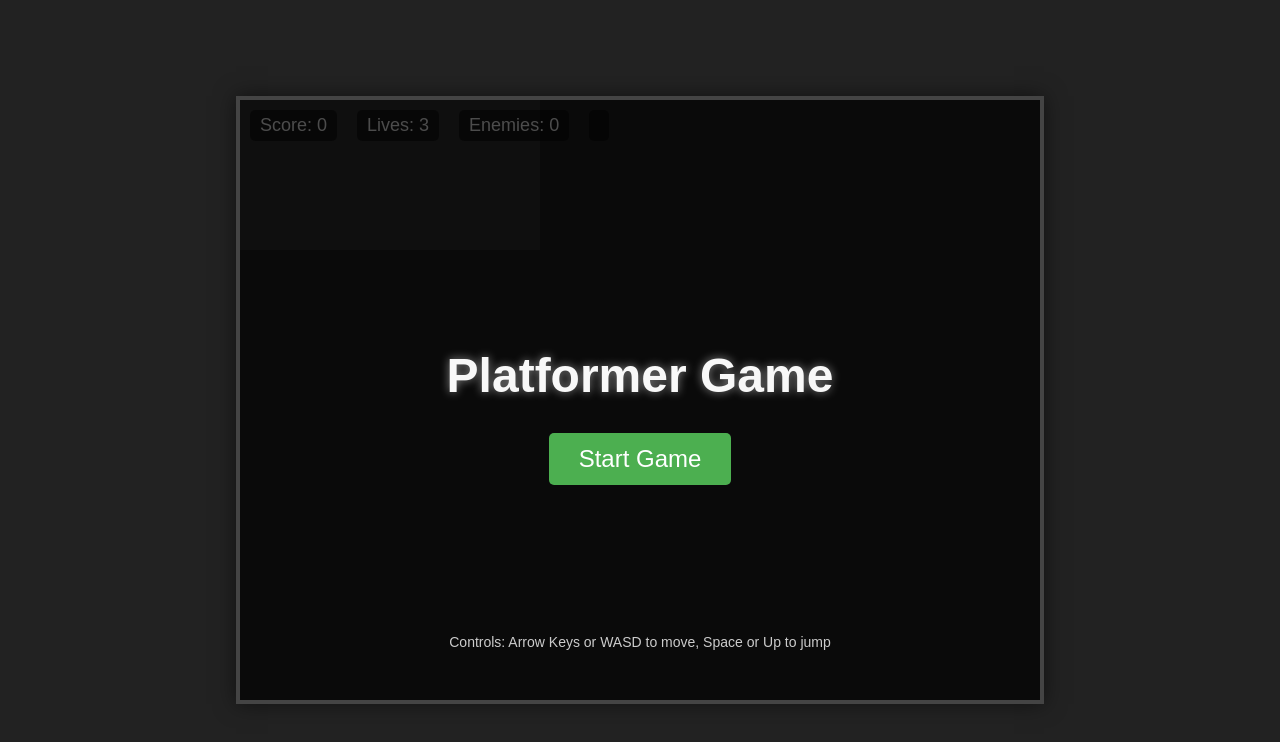
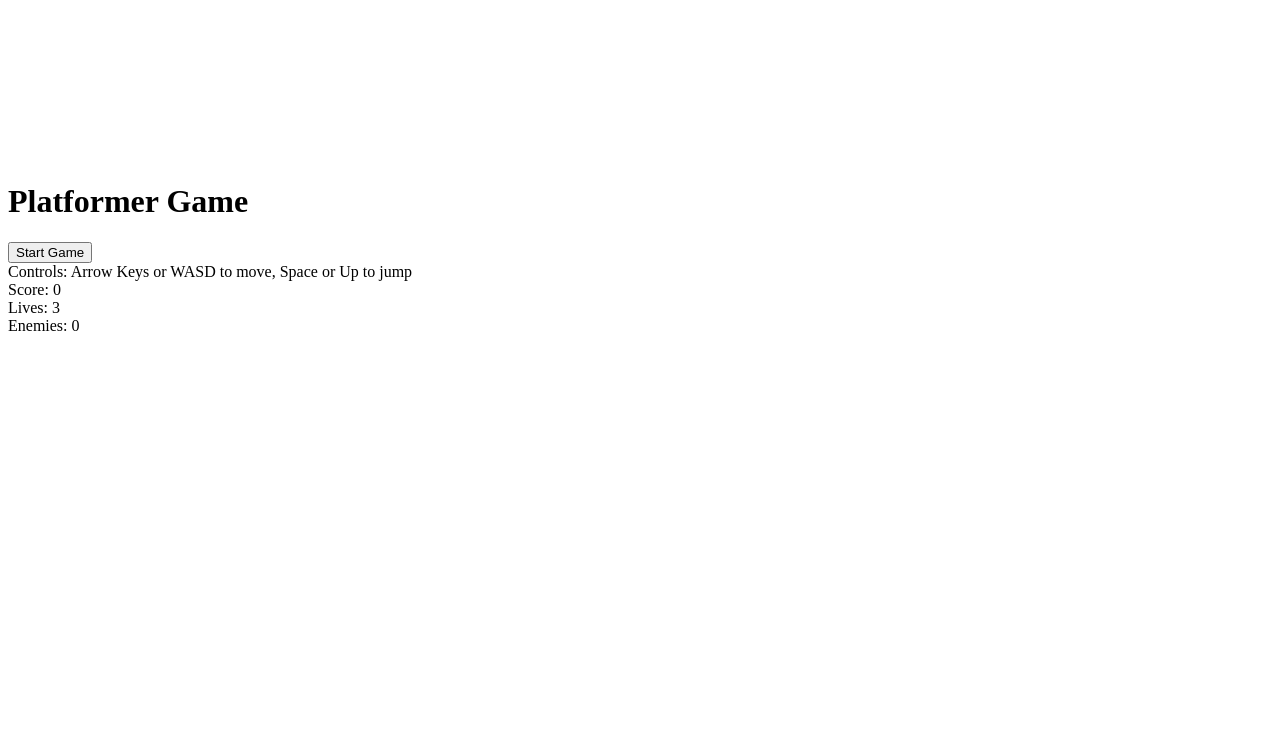
Before and after one commit to jakegunst/pope, a plain HTML site: page platformer-game/index.html in a window 1280 px wide. Drawn offline with Linux system fonts and the light colour scheme; files whose address does not match are found by name.

Commit message:
Update index.html
This is claude's version with corrections.

```diff
--- a/platformer-game/index.html
+++ b/platformer-game/index.html
@@ -1,4 +1,3 @@
-<!-- Update to your index.html file -->
 <!DOCTYPE html>
 <html lang="en">
 <head>
@@ -6,94 +5,7 @@
     <meta name="viewport" content="width=device-width, initial-scale=1.0">
     <title>Platformer Game</title>
     <style>
-        body {
-            margin: 0;
-            padding: 0;
-            background-color: #222;
-            color: white;
-            font-family: Arial, sans-serif;
-            display: flex;
-            justify-content: center;
-            align-items: center;
-            height: 100vh;
-            overflow: hidden;
-        }
-
-        #game-container {
-            position: relative;
-            width: 800px;
-            height: 600px;
-            border: 4px solid #444;
-            box-shadow: 0 0 20px rgba(0, 0, 0, 0.5);
-        }
-
-        #game-canvas {
-            background-color: #333;
-        }
-
-        #game-menu {
-            position: absolute;
-            top: 0;
-            left: 0;
-            width: 100%;
-            height: 100%;
-            background-color: rgba(0, 0, 0, 0.7);
-            display: flex;
-            flex-direction: column;
-            justify-content: center;
-            align-items: center;
-            z-index: 10;
-        }
-
-        #game-title {
-            font-size: 48px;
-            margin-bottom: 30px;
-            color:
-#f8f8f8;
-            text-shadow: 0 0 10px rgba(255, 255, 255, 0.5);
-        }
-
-        #start-button {
-            padding: 12px 30px;
-            font-size: 24px;
-            background-color:
-#4CAF50;
-            color: white;
-            border: none;
-            border-radius: 5px;
-            cursor: pointer;
-            transition: background-color 0.3s;
-        }
-
-        #start-button:hover {
-            background-color:
-#45a049;
-        }
-
-        #game-ui {
-            position: absolute;
-            top: 10px;
-            left: 10px;
-            display: flex;
-            gap: 20px;
-            font-size: 18px;
-            z-index: 5;
-        }
-
-        #score, #lives, #enemies, #level-name {
-            background-color: rgba(0, 0, 0, 0.5);
-            padding: 5px 10px;
-            border-radius: 5px;
-        }
-
-        .controls-info {
-            position: absolute;
-            bottom: 50px;
-            text-align: center;
-            width: 100%;
-            font-size: 14px;
-            color: #ccc;
-        }
+        /* Your existing styles */
     </style>
 </head>
 <body>
@@ -115,7 +27,11 @@
             <div id="level-name"></div>
         </div>
     </div>
+
+    <!-- Change to relative path -->
     <script type="module" src="./scripts/engine/game.js"></script>
+
+    <!-- Your test scripts -->
     <script>
         document.addEventListener('DOMContentLoaded', function() {
             console.log("DOM loaded");
```
Lines whose indentation alone changed are shown as unchanged.
